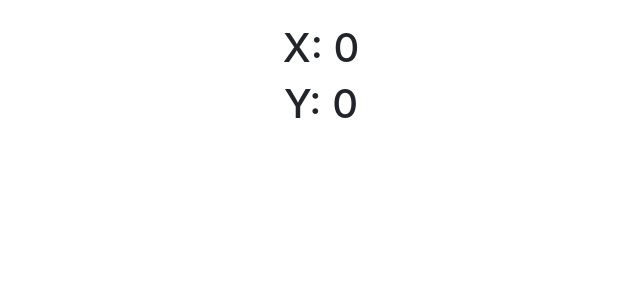
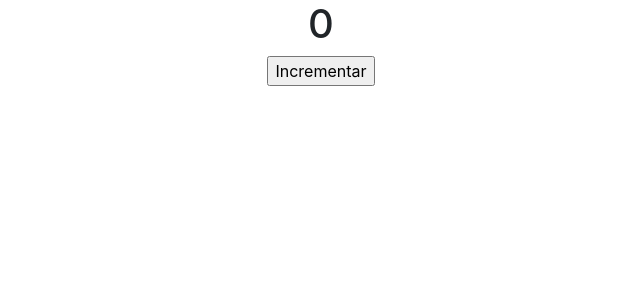
Before and after one commit to pelegrino/task, a React (Create React App) app in the folder task-frontend/: page / in a window 1280 px wide. Shown: the top 300 px of the page, without its empty margins (319-959 px from the left). Built offline with nearby package versions, Linux system fonts and the light colour scheme.

Commit message:
Hook: contador numérico

```diff
--- /dev/null
+++ b/task-frontend/src/hooktests/Counter.js
@@ -0,0 +1,18 @@
+import React from "react"
+import { useCounter } from "./useCounter";
+
+const Counter = () => {
+
+    const counter = useCounter();
+
+    return (
+        <div className="App">
+            <center>
+                <h1>{counter.value}</h1>
+                <input type="button" value="Incrementar" onClick={() => counter.increment()} />
+            </center>
+        </div>
+    );
+}
+
+export default Counter;
--- /dev/null
+++ b/task-frontend/src/hooktests/useCounter.js
@@ -0,0 +1,9 @@
+import { useState } from "react"
+
+export const useCounter = () => {
+    const [value, setCounter] = useState(0);
+
+    const increment = () => setCounter(value+1);
+
+    return {value, increment};
+}
--- a/task-frontend/src/index.js
+++ b/task-frontend/src/index.js
@@ -1,7 +1,7 @@
 import React from 'react';
 import ReactDOM from 'react-dom';
 //import App from './App';
-import MouseMove from './hooktests/MouseMove';
+import Counter from './hooktests/Counter';
 
 //ReactDOM.render(<App />, document.getElementById('root'));
-ReactDOM.render(<MouseMove />, document.getElementById('root'));
+ReactDOM.render(<Counter />, document.getElementById('root'));
```
